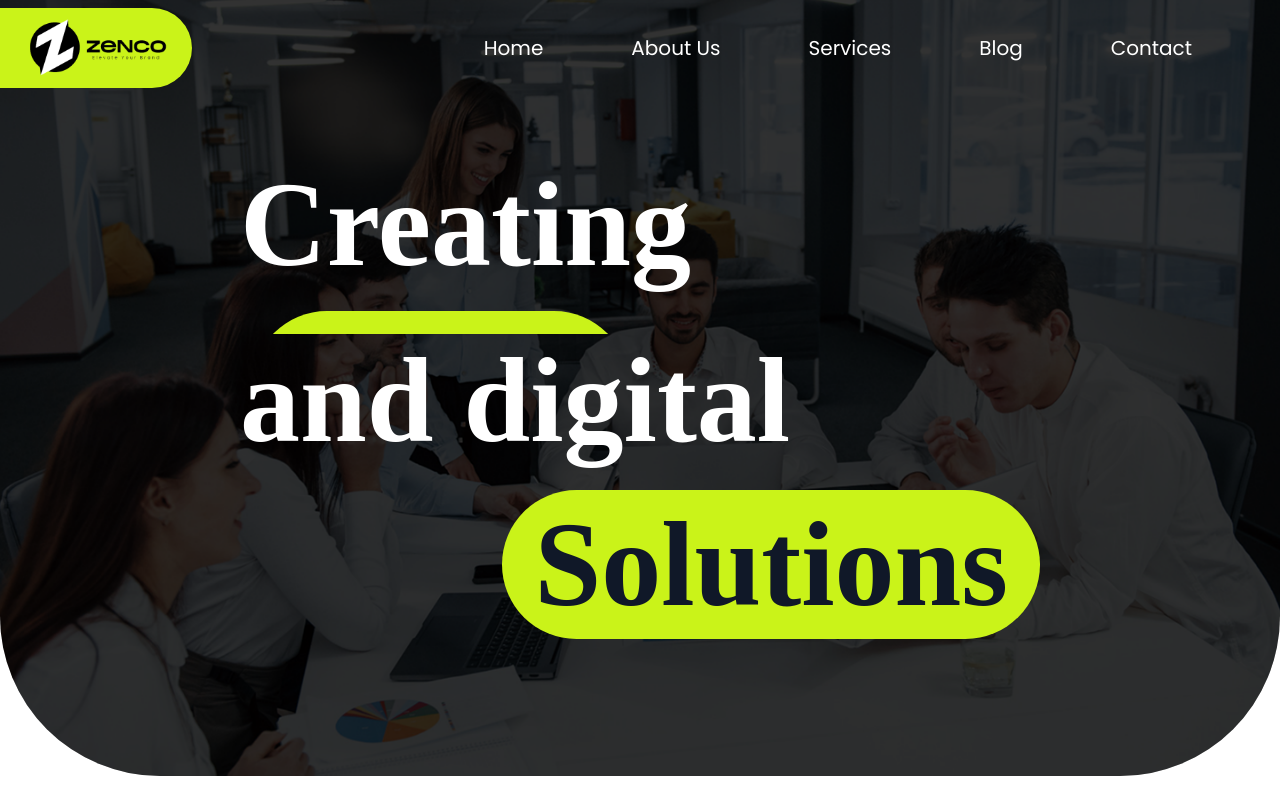
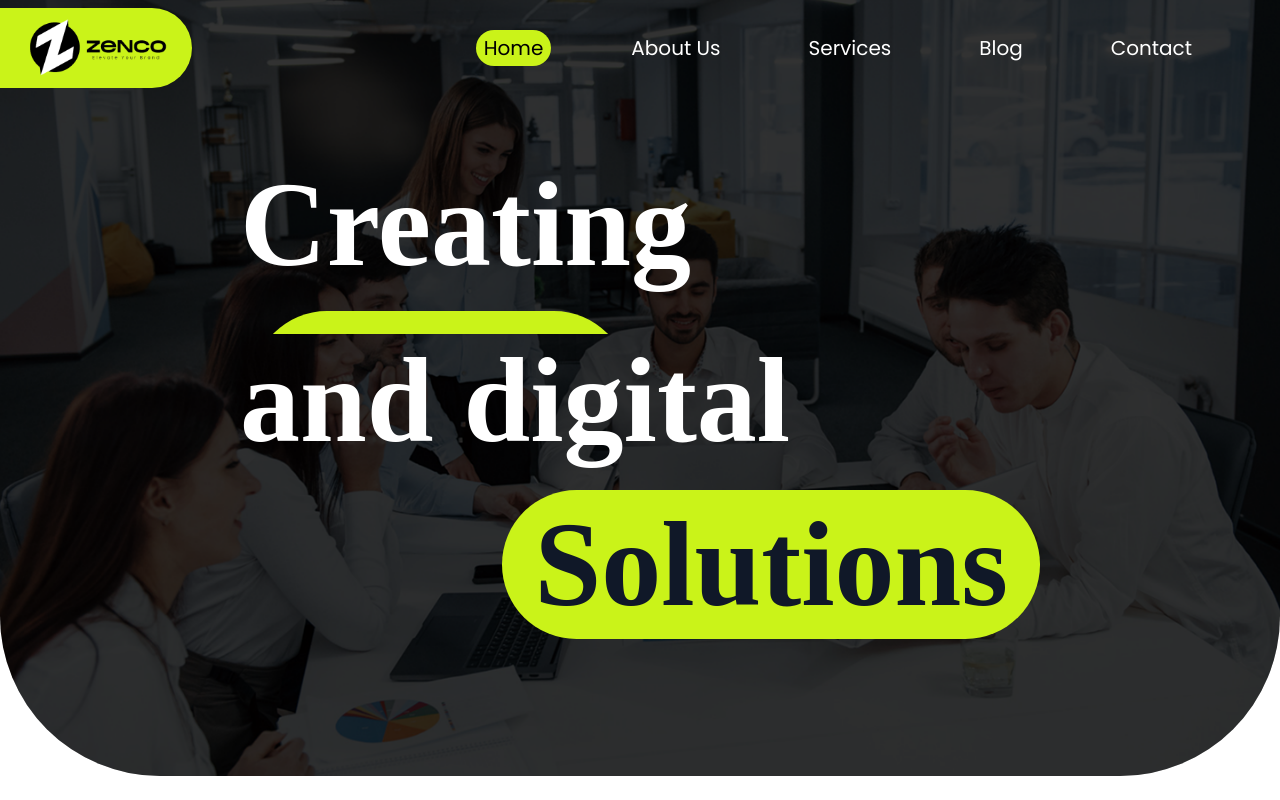
Before and after one commit to Biswajit0972/zenco.com, a Next.js app: page / in a window 1280 px wide. Shown: the top 800 px of the page. Built offline with nearby package versions, Linux system fonts and the light colour scheme; a web font is replaced by a local one.

Commit message:
Enhance: Add active state and onClick handler to `NavigationLink` component

```diff
--- a/app/_components/NavigationLink.tsx
+++ b/app/_components/NavigationLink.tsx
@@ -1,15 +1,21 @@
-"use client";
+import {NavItem} from "@/types";
+import Link from "next/link";
+import React, {Dispatch, FC} from "react";
 
-import { NavItem } from "@/types";
-import Link from "next/link";
-import { FC } from "react";
 
-const NavigationLink: FC<NavItem> = ({ ...props }) => {
-  return (
-    <Link key={props.href} href={props.href} className="px-2 py-1 hover:bg-foreground transform transition-all rounded-full hover:text-black">
-      {props.label}
-    </Link>
-  );
+interface NavigationLinkProps extends NavItem {
+    page: string;
+    setPage: Dispatch<React.SetStateAction<string>>;
+}
+
+const NavigationLink: FC<NavigationLinkProps> = ({...props}) => {
+    return (
+        <Link key={props.href} href={props.href}
+              className={`px-2 py-1  transform transition-all rounded-full   ${props.page === props.href ? "bg-foreground text-black" : ""}`}
+              onClick={() => props.setPage(props.href)}>
+            {props.label}
+        </Link>
+    );
 };
 
 export default NavigationLink;
```
